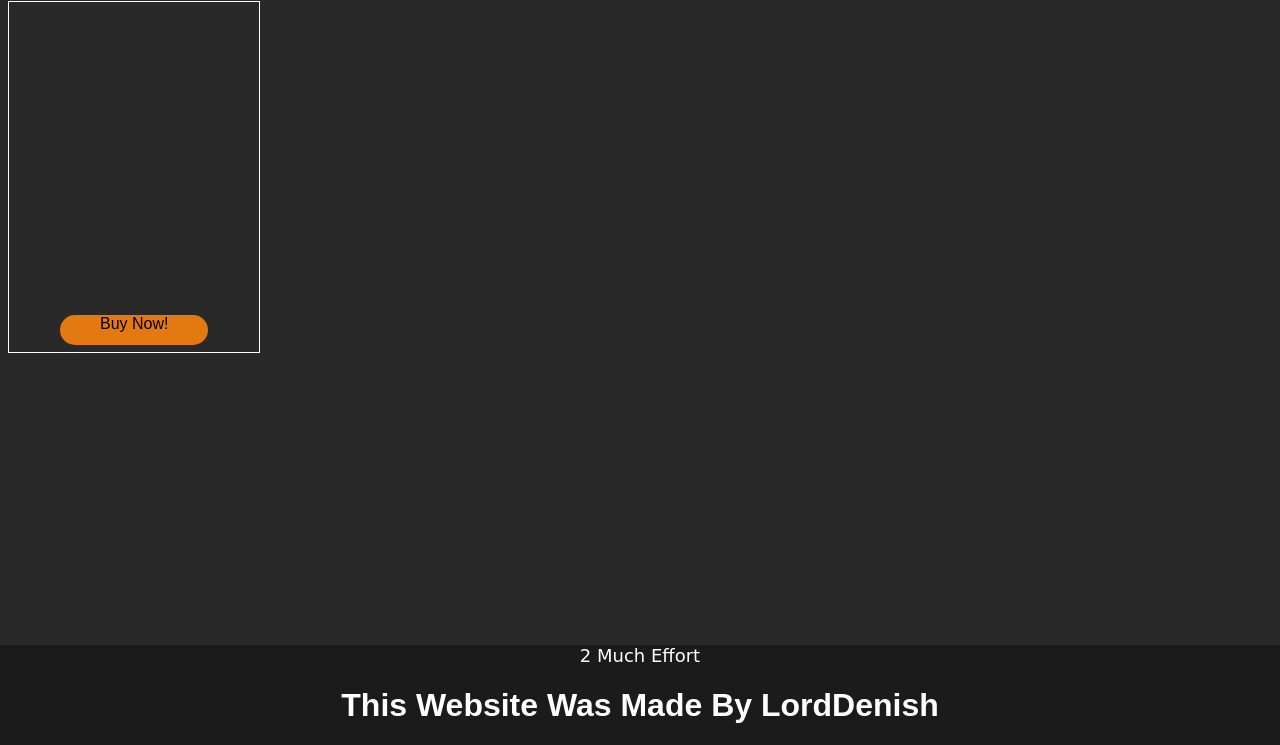
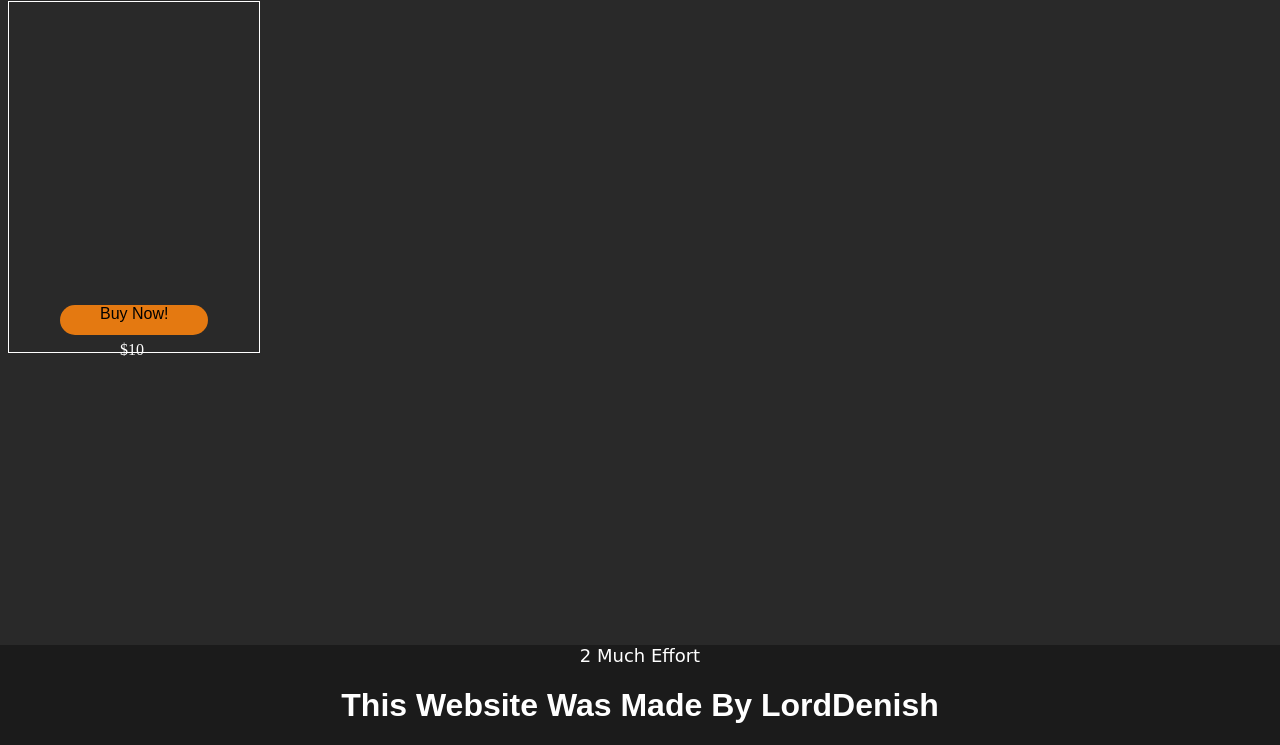
Before and after one commit to LordSticks/monkemods, a plain HTML site: page index.html in a window 1280 px wide. Shown: the part 55-800 px from the top of the page. Drawn offline with Linux system fonts and the light colour scheme; a web font is replaced by a local one.

Commit message:
index.html

```diff
--- a/index.html
+++ b/index.html
@@ -18,7 +18,8 @@
                 </a>
         </header>
         <div class="MonkeMenu">
-            <a href="payment.html" style="position:absolute; top:370px; left:60px; background-color:#e47911; color:black; font-family:Arial; border-radius:20px; padding-top:0px; padding-left:40px; padding-right:40px;  height:30px; text-align:center; cursor:pointer; text-decoration:none;">Buy Now!</a></div>
+            <p style="position:absolute; top:380px; left:120px;">$10</p>
+            <a href="payment.html" style="position:absolute; top:360px; left:60px; background-color:#e47911; color:black; font-family:Arial; border-radius:20px; padding-top:0px; padding-left:40px; padding-right:40px;  height:30px; text-align:center; cursor:pointer; text-decoration:none;">Buy Now!</a></div>
         <footer style="background-color:#1b1b1b; position:absolute; bottom:0px; width:100%; height:100px; left:0px; text-align:center;">
             <a href="https://www.youtube.com/channel/UC_uH3WdO_jLcKvYznY7uSGQ"
      style="text-decoration:none; color:white; font-family:cursive; font-size:large; ">
```
